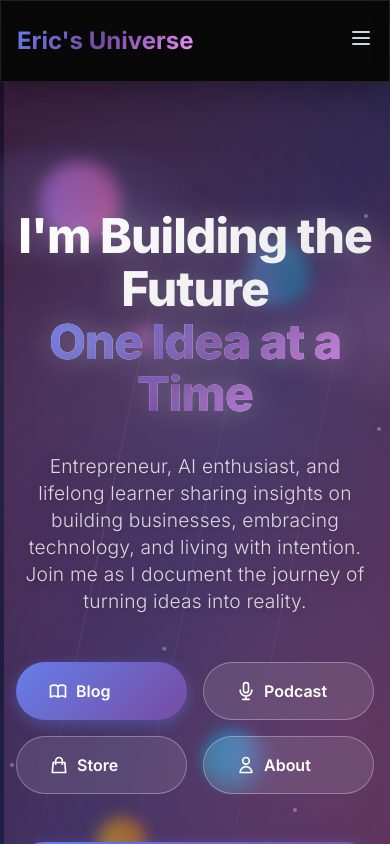
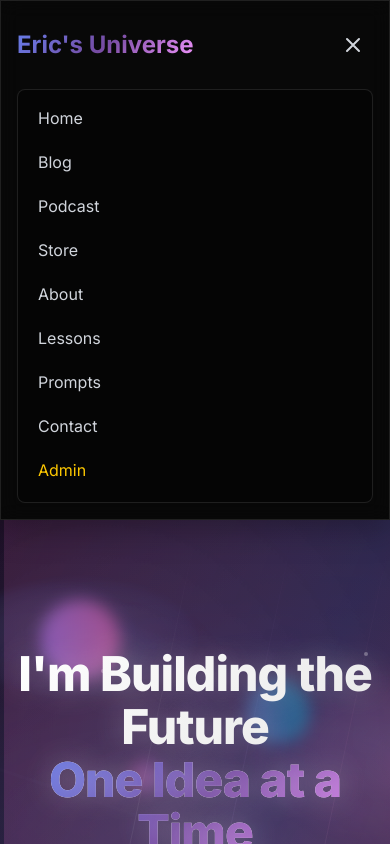
Before and after one commit to eimaimich2025/personal-blog, a Next.js app: page / in a window 390 px wide. Both pictures are taken after a click on the button "Toggle mobile menu". Shown: the top 844 px of the page. Built offline with nearby package versions, Linux system fonts and the light colour scheme.

Commit message:
Add working mobile hamburger menu with state management

```diff
--- a/src/components/Header.tsx
+++ b/src/components/Header.tsx
@@ -1,6 +1,19 @@
+'use client';
+
 import Link from 'next/link';
+import { useState } from 'react';
 
 export default function Header() {
+  const [isMobileMenuOpen, setIsMobileMenuOpen] = useState(false);
+
+  const toggleMobileMenu = () => {
+    setIsMobileMenuOpen(!isMobileMenuOpen);
+  };
+
+  const closeMobileMenu = () => {
+    setIsMobileMenuOpen(false);
+  };
+
   return (
     <header className="glass-dark border-b border-white/10 sticky top-0 z-50 backdrop-blur-md">
       <div className="max-w-6xl mx-auto px-4 sm:px-6 lg:px-8">
@@ -10,6 +23,8 @@ export default function Header() {
               <span className="gradient-text">Eric's Universe</span>
             </Link>
           </div>
+
+          {/* Desktop Navigation */}
           <nav className="hidden lg:flex space-x-6">
             <Link href="/" className="text-gray-300 hover:text-white transition-colors duration-300 relative group">
               <span>Home</span>
@@ -50,14 +65,97 @@ export default function Header() {
               </Link>
             )}
           </nav>
+
+          {/* Mobile Menu Button */}
           <div className="lg:hidden">
-            <button className="text-gray-300 hover:text-white transition-colors">
+            <button
+              onClick={toggleMobileMenu}
+              className="text-gray-300 hover:text-white transition-colors p-2"
+              aria-label="Toggle mobile menu"
+            >
               <svg className="h-6 w-6" fill="none" viewBox="0 0 24 24" stroke="currentColor">
-                <path strokeLinecap="round" strokeLinejoin="round" strokeWidth={2} d="M4 6h16M4 12h16M4 18h16" />
+                {isMobileMenuOpen ? (
+                  <path strokeLinecap="round" strokeLinejoin="round" strokeWidth={2} d="M6 18L18 6M6 6l12 12" />
+                ) : (
+                  <path strokeLinecap="round" strokeLinejoin="round" strokeWidth={2} d="M4 6h16M4 12h16M4 18h16" />
+                )}
               </svg>
             </button>
           </div>
         </div>
+
+        {/* Mobile Navigation Menu */}
+        {isMobileMenuOpen && (
+          <div className="lg:hidden">
+            <div className="px-2 pt-2 pb-3 space-y-1 bg-black/20 backdrop-blur-md rounded-lg border border-white/10 mb-4">
+              <Link
+                href="/"
+                className="block px-3 py-2 text-gray-300 hover:text-white hover:bg-white/10 rounded-md transition-colors duration-300"
+                onClick={closeMobileMenu}
+              >
+                Home
+              </Link>
+              <Link
+                href="/blog"
+                className="block px-3 py-2 text-gray-300 hover:text-white hover:bg-white/10 rounded-md transition-colors duration-300"
+                onClick={closeMobileMenu}
+              >
+                Blog
+              </Link>
+              <Link
+                href="/podcast"
+                className="block px-3 py-2 text-gray-300 hover:text-white hover:bg-white/10 rounded-md transition-colors duration-300"
+                onClick={closeMobileMenu}
+              >
+                Podcast
+              </Link>
+              <Link
+                href="/store"
+                className="block px-3 py-2 text-gray-300 hover:text-white hover:bg-white/10 rounded-md transition-colors duration-300"
+                onClick={closeMobileMenu}
+              >
+                Store
+              </Link>
+              <Link
+                href="/about"
+                className="block px-3 py-2 text-gray-300 hover:text-white hover:bg-white/10 rounded-md transition-colors duration-300"
+                onClick={closeMobileMenu}
+              >
+                About
+              </Link>
+              <Link
+                href="/lessons"
+                className="block px-3 py-2 text-gray-300 hover:text-white hover:bg-white/10 rounded-md transition-colors duration-300"
+                onClick={closeMobileMenu}
+              >
+                Lessons
+              </Link>
+              <Link
+                href="/prompts"
+                className="block px-3 py-2 text-gray-300 hover:text-white hover:bg-white/10 rounded-md transition-colors duration-300"
+                onClick={closeMobileMenu}
+              >
+                Prompts
+              </Link>
+              <Link
+                href="/contact"
+                className="block px-3 py-2 text-gray-300 hover:text-white hover:bg-white/10 rounded-md transition-colors duration-300"
+                onClick={closeMobileMenu}
+              >
+                Contact
+              </Link>
+              {process.env.NODE_ENV === 'development' && (
+                <Link
+                  href="/admin"
+                  className="block px-3 py-2 text-yellow-400 hover:text-yellow-300 hover:bg-yellow-400/10 rounded-md transition-colors duration-300"
+                  onClick={closeMobileMenu}
+                >
+                  Admin
+                </Link>
+              )}
+            </div>
+          </div>
+        )}
       </div>
     </header>
   );
```
